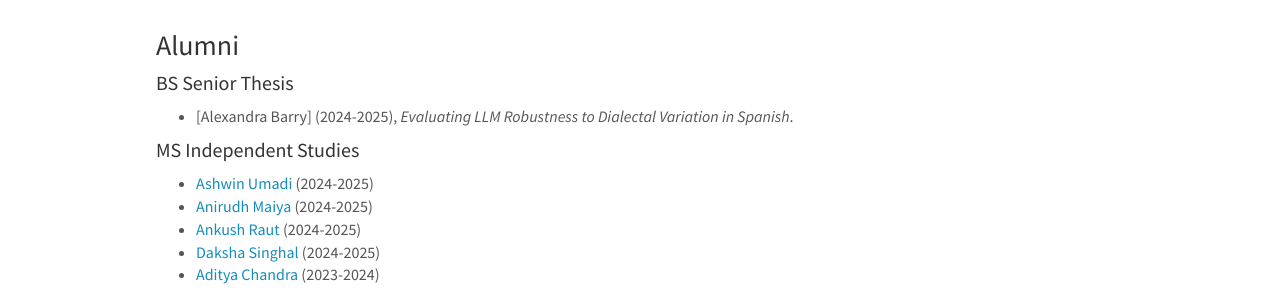
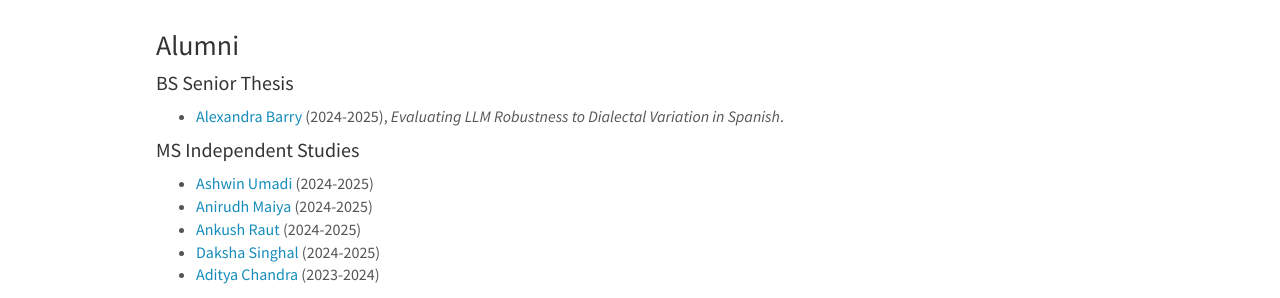
Before and after one commit to blast-cu/blast-cu.github.io, a Jekyll site: the page built from _pages/team.md, in a window 1280 px wide and 900 px high, scrolled down 1373 px. Shown: the part 398-696 px from the top of the window. Built offline with Jekyll 4.4.1, drawn with Linux system fonts in a browser that asks for light colours; nearby versions of some CDN libraries; part of the change alters nothing that is shown.

```diff
--- a/_pages/team.md
+++ b/_pages/team.md
@@ -148,7 +148,7 @@ Jump to [PhD students](#phd-students), [Master students](#master-students), [Und
 ### Alumni
 
 #### BS Senior Thesis
-- [Alexandra Barry] (2024-2025), *Evaluating LLM Robustness to Dialectal Variation in Spanish*.
+- [Alexandra Barry](https://www.linkedin.com/in/alexandra-barry1/) (2024-2025), *Evaluating LLM Robustness to Dialectal Variation in Spanish*.
 
 #### MS Independent Studies
 
```
